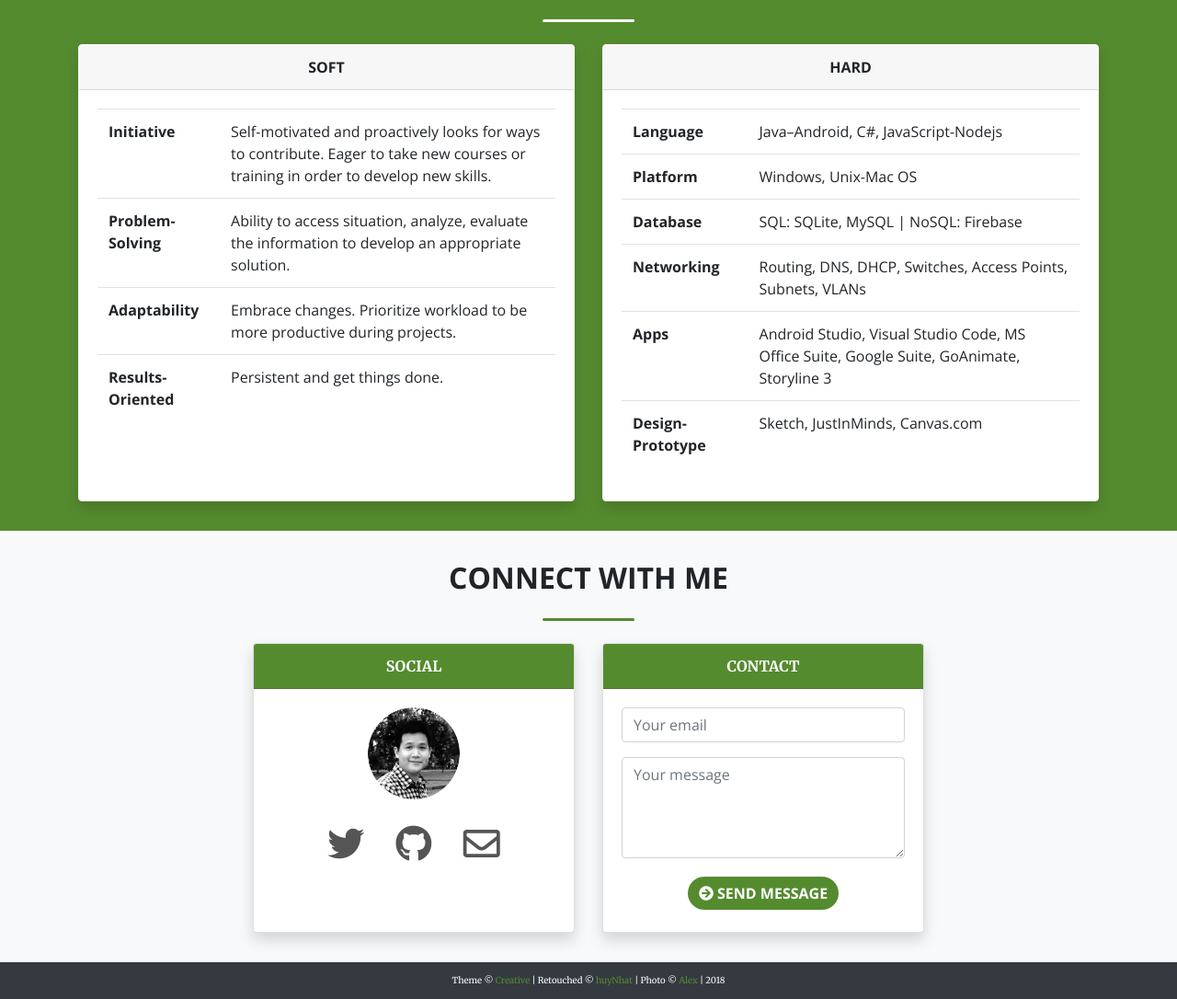
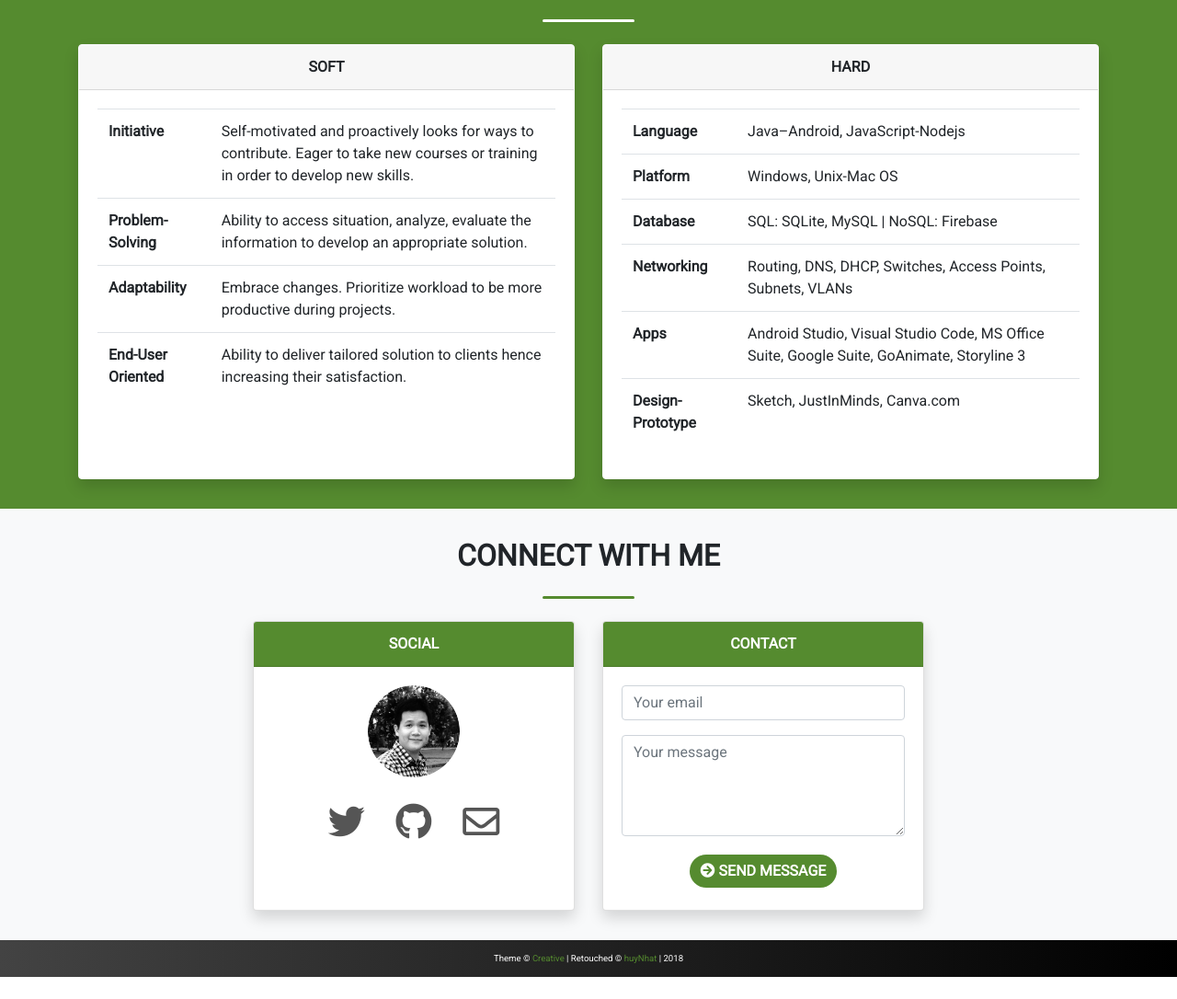
Before and after one commit to huyNhat/huynhat.github.io, a website: page src/index.html in a window 1280 px wide. Shown: the part 1590-2676 px from the top of the page at 92% size. After the commit the page ends 2652 px from the top, so only its background shows below. Drawn offline with nearby package versions, Linux system fonts and the light colour scheme; files that its build step writes are made by us from their sources; files whose address does not match are found by name.

Commit message:
Content update

```diff
--- a/scss/_global.scss
+++ b/scss/_global.scss
@@ -110,7 +110,9 @@ th {
 }
 
 footer{
-  background-color: $gray-800;
+  background: #000000;  /* fallback for old browsers */
+  background: -webkit-linear-gradient(to right, #434343, #000000);  /* Chrome 10-25, Safari 5.1-6 */
+  background: linear-gradient(to right, #434343, #000000); /* W3C, IE 10+/ Edge, Firefox 16+, Chrome 26+, Opera 12+, Safari 7+ */
   text-align: center;
 
   .container {
--- a/scss/_masthead.scss
+++ b/scss/_masthead.scss
@@ -2,7 +2,12 @@
 header.masthead {
   padding-top: 10rem;
   padding-bottom: calc(10rem - 56px);
-  background-image: url('https://res.cloudinary.com/huynhat/image/upload/q_60:420/v1526363595/alex-6732-unsplash.jpg');
+  //background-image: url('https://res.cloudinary.com/huynhat/image/upload/q_60:420/v1526363595/alex-6732-unsplash.jpg');
+  background: #000000;  /* fallback for old browsers */
+  background: -webkit-linear-gradient(to right, #434343, #000000);  /* Chrome 10-25, Safari 5.1-6 */
+  background: linear-gradient(to right, #434343, #000000); /* W3C, IE 10+/ Edge, Firefox 16+, Chrome 26+, Opera 12+, Safari 7+ */
+
+
   background-position: left center;
   @include background-cover;
   a:hover {
--- a/scss/_mixins.scss
+++ b/scss/_mixins.scss
@@ -11,8 +11,8 @@
   background-size: cover;
 }
 @mixin serif-font() {
-  font-family: 'Merriweather', 'Helvetica Neue', Arial, sans-serif;
+  font-family: 'Roboto', sans-serif;
 }
 @mixin sans-serif-font() {
-  font-family: 'Open Sans', 'Helvetica Neue', Arial, sans-serif;
+  font-family: 'Roboto', sans-serif;
 }
--- a/src/index.html
+++ b/src/index.html
@@ -5,10 +5,10 @@
 
     <meta charset="utf-8">
     <meta name="viewport" content="width=device-width, initial-scale=1, shrink-to-fit=no">
-    <meta name="description" content="">
-    <meta name="author" content="">
+    <meta name="description" content="Personal Site">
+    <meta name="author" content="huyNhat">
 
-    <title>Huy-Nhat Nguyen</title>
+    <title>Huy Nhat Nguyen</title>
 
     <!-- Bootstrap core CSS -->
     <link href="vendor/bootstrap/css/bootstrap.min.css" rel="stylesheet">
@@ -16,15 +16,20 @@
     <!-- Custom fonts for this template -->
     <link rel="stylesheet" href="https://use.fontawesome.com/releases/v5.0.13/css/all.css" integrity="sha384-DNOHZ68U8hZfKXOrtjWvjxusGo9WQnrNx2sqG0tfsghAvtVlRW3tvkXWZh58N9jp" crossorigin="anonymous">
 
-    <link href='https://fonts.googleapis.com/css?family=Open+Sans:300italic,400italic,600italic,700italic,800italic,400,300,600,700,800' rel='stylesheet' type='text/css'>
-    <link href='https://fonts.googleapis.com/css?family=Merriweather:400,300,300italic,400italic,700,700italic,900,900italic' rel='stylesheet' type='text/css'>
-
+    <link href="https://fonts.googleapis.com/css?family=Roboto" rel="stylesheet">
     <!-- Favicon -->
     <link rel="icon" href="img/favicon.ico">
-
-
     <!-- Custom styles for this template -->
     <link href="css/creative.min.css" rel="stylesheet">
+    <!-- Global site tag (gtag.js) - Google Analytics -->
+    <script async src="https://www.googletagmanager.com/gtag/js?id=UA-37105419-2"></script>
+    <script>
+      window.dataLayer = window.dataLayer || [];
+      function gtag(){dataLayer.push(arguments);}
+      gtag('js', new Date());
+
+      gtag('config', 'UA-37105419-2');
+    </script>
 
   </head>
 
@@ -207,8 +212,8 @@
                         <td class="text-left">Embrace changes. Prioritize workload to be more productive during projects. </td>
                       </tr>
                       <tr>
-                        <th scope="row" class="text-left">Results-Oriented</th>
-                        <td class="text-left">Persistent and get things done.</td>
+                        <th scope="row" class="text-left">End-User Oriented</th>
+                        <td class="text-left">Ability to deliver tailored solution to clients hence increasing their satisfaction.</td>
                       </tr>
                     </tbody>
                   </table>
@@ -222,7 +227,7 @@
                       <tbody>
                         <tr>
                           <th scope="row">Language</th>
-                          <td class="text-left">Java–Android, C#, JavaScript-Nodejs</td>
+                          <td class="text-left">Java–Android, JavaScript-Nodejs</td>
                         </tr>
                         <tr>
                           <th scope="row">Platform</th>
@@ -242,7 +247,7 @@
                         </tr>
                         <tr>
                           <th scope="row">Design-Prototype</th>
-                          <td class="text-left">Sketch, JustInMinds, Canvas.com</td>
+                          <td class="text-left">Sketch, JustInMinds, Canva.com</td>
                         </tr>
                       </tbody>
                     </table>
@@ -302,8 +307,8 @@
       <footer>
         <div class="container text-center ">
             <p>Theme &copy; <a href="https://github.com/BlackrockDigital/startbootstrap-creative"target="_blank">Creative</a>
-              | Retouched &copy; <a href="">huyNhat</a>
-              | Photo &copy; <a href="https://unsplash.com/photos/tXYg4Zx7kSU?utm_source=unsplash&utm_medium=referral&utm_content=creditCopyText" target="_blank">Alex</a>
+              | Retouched &copy; <a href="">huyNhat </a>
+              <!-- | Photo &copy; <a href="https://unsplash.com/photos/tXYg4Zx7kSU?utm_source=unsplash&utm_medium=referral&utm_content=creditCopyText" target="_blank">Alex</a>  -->
               | 2018 </p>
         </div>
       </footer>
@@ -320,7 +325,7 @@
     <script src="vendor/scrollreveal/scrollreveal.min.js"></script>
 
     <!-- Custom scripts for this template -->
-    <script defer src="js/creative.min.js"></script>
+    <script async src="js/creative.min.js"></script>
 
   </body>
 
```
Also changed, not shown: index.html (+5 -1 lines), css/creative.css, css/creative.min.css, img/favicon.ico.
